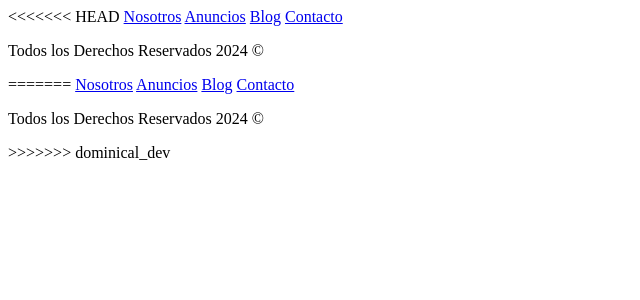
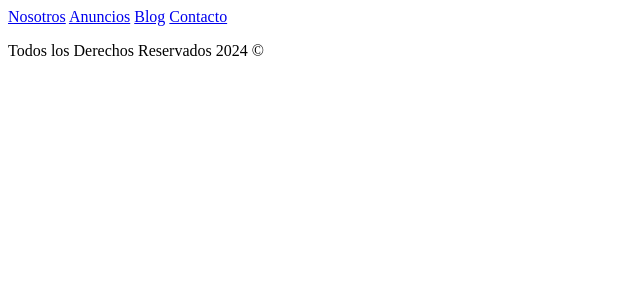
Before and after one commit to Jorge22L/PropertyDevKits, a PHP site: page /includes/templates/footer.php in a window 1280 px wide. Shown: the top 300 px of the page, without its empty margins (0-640 px from the left). Run offline with PHP 8.4, Linux system fonts and the light colour scheme; some libraries are stand-ins or nearby versions.

Commit message:
Arreglando errores

```diff
--- a/includes/app.php
+++ b/includes/app.php
@@ -1,9 +1,4 @@
 <?php
 
-<<<<<<< HEAD
 define ('TEMPLATES_URL', __DIR__ . '/templates');
 define ('FUNCIONES_URL', __DIR__ . 'funciones.php');
-=======
-define('TEMPLATE_URL', __DIR__ . '/templates');
-define('FUNCIONES_URL', __DIR__ . 'funciones.php');
->>>>>>> dominical_dev
--- a/includes/templates/footer.php
+++ b/includes/templates/footer.php
@@ -1,15 +1,6 @@
 <footer class="footer seccion">
     <div class="contenedor contenedor-footer">
         <nav class="navegacion">
-<<<<<<< HEAD
-            <a href="nosotros.php">Nosotros</a>
-            <a href="anuncios.php">Anuncios</a>
-            <a href="blog.php">Blog</a>
-            <a href="contacto.php">Contacto</a>
-        </nav>
-    </div>
-    <p class="copyright">Todos los Derechos Reservados 2024 &copy;</p>
-=======
             <a href="nosotros.html">Nosotros</a>
             <a href="anuncios.html">Anuncios</a>
             <a href="blog.html">Blog</a>
@@ -18,7 +9,6 @@
     </div>
 
     <p class="copyright">Todos los Derechos Reservados <?php echo date('Y'); ?> &copy;</p>
->>>>>>> dominical_dev
 </footer>
 
 <script src="/build/js/bundle.min.js"></script>
```
Also changed, not shown: includes/templates/header.php (+0 -21 lines), src/js/app.js (+0 -21 lines), src/scss/layout/_inferior.scss (+16 -18 lines).
